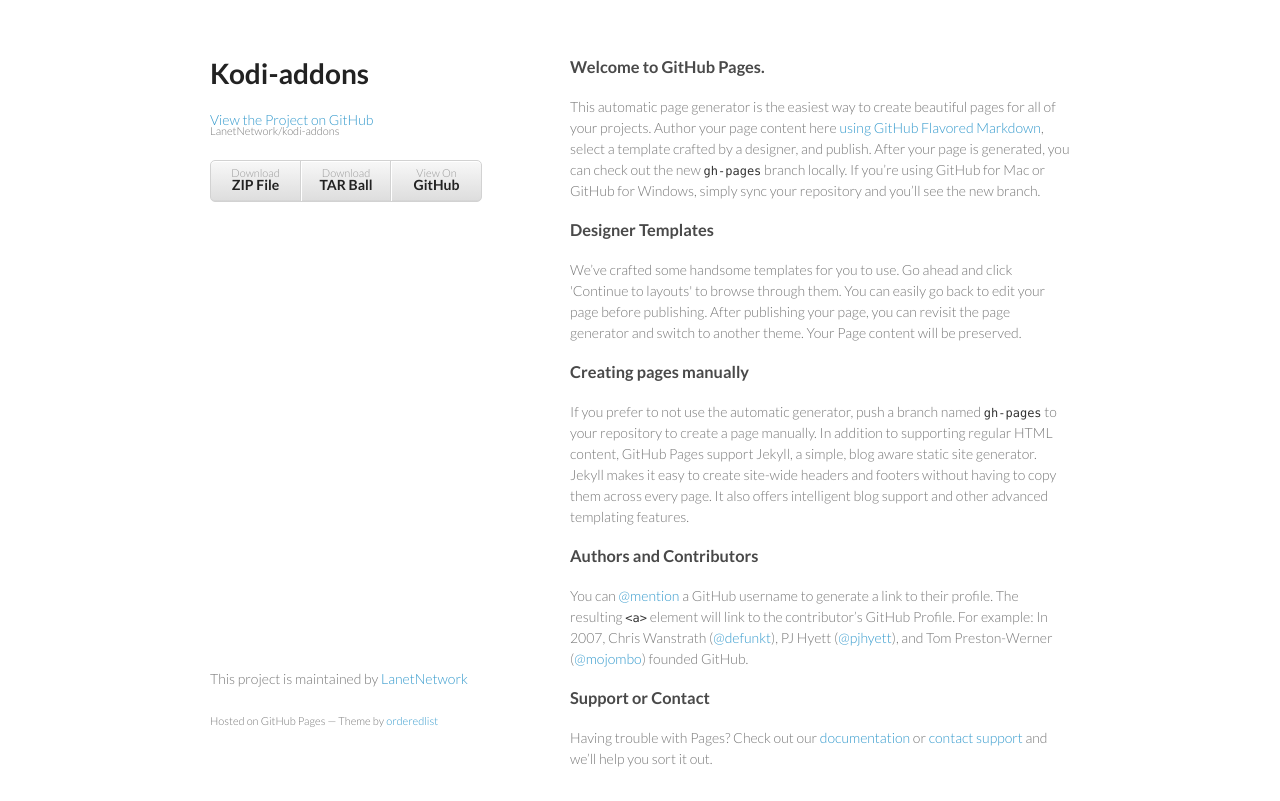
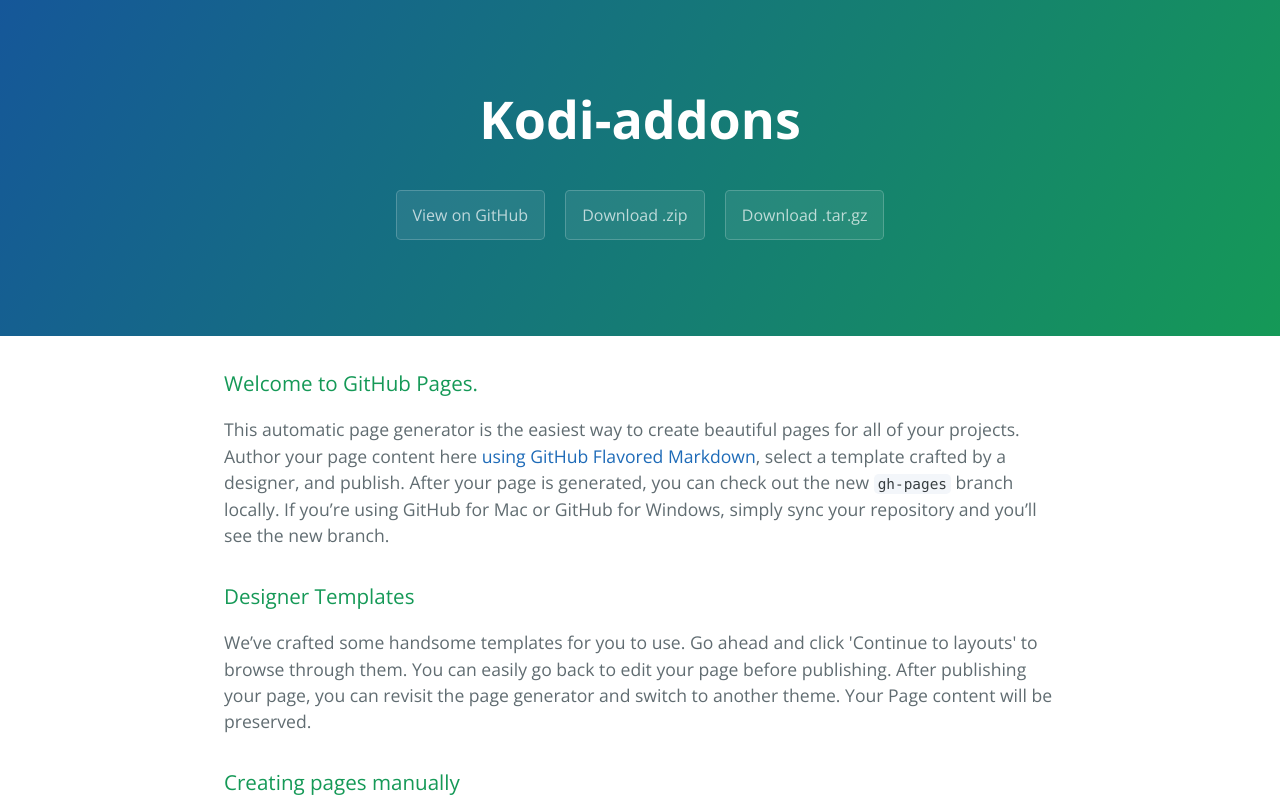
Before and after one commit to LanetNetwork/kodi-addons, a plain HTML site: page index.html in a window 1280 px wide. Shown: the top 801 px of the page. Drawn offline with nearby package versions, Linux system fonts and the light colour scheme.

Commit message:
Create gh-pages branch via GitHub

```diff
--- a/index.html
+++ b/index.html
@@ -1,34 +1,25 @@
-<!doctype html>
-<html>
+<!DOCTYPE html>
+<html lang="en-us">
   <head>
-    <meta charset="utf-8">
-    <meta http-equiv="X-UA-Compatible" content="chrome=1">
+    <meta charset="UTF-8">
     <title>Kodi-addons by LanetNetwork</title>
-
-    <link rel="stylesheet" href="stylesheets/styles.css">
-    <link rel="stylesheet" href="stylesheets/github-light.css">
-    <meta name="viewport" content="width=device-width, initial-scale=1, user-scalable=no">
-    <!--[if lt IE 9]>
-    <script src="//html5shiv.googlecode.com/svn/trunk/html5.js"></script>
-    <![endif]-->
+    <meta name="viewport" content="width=device-width, initial-scale=1">
+    <link rel="stylesheet" type="text/css" href="stylesheets/normalize.css" media="screen">
+    <link href='https://fonts.googleapis.com/css?family=Open+Sans:400,700' rel='stylesheet' type='text/css'>
+    <link rel="stylesheet" type="text/css" href="stylesheets/stylesheet.css" media="screen">
+    <link rel="stylesheet" type="text/css" href="stylesheets/github-light.css" media="screen">
   </head>
   <body>
-    <div class="wrapper">
-      <header>
-        <h1>Kodi-addons</h1>
-        <p></p>
+    <section class="page-header">
+      <h1 class="project-name">Kodi-addons</h1>
+      <h2 class="project-tagline"></h2>
+      <a href="https://github.com/LanetNetwork/kodi-addons" class="btn">View on GitHub</a>
+      <a href="https://github.com/LanetNetwork/kodi-addons/zipball/master" class="btn">Download .zip</a>
+      <a href="https://github.com/LanetNetwork/kodi-addons/tarball/master" class="btn">Download .tar.gz</a>
+    </section>
 
-        <p class="view"><a href="https://github.com/LanetNetwork/kodi-addons">View the Project on GitHub <small>LanetNetwork/kodi-addons</small></a></p>
-
-
-        <ul>
-          <li><a href="https://github.com/LanetNetwork/kodi-addons/zipball/master">Download <strong>ZIP File</strong></a></li>
-          <li><a href="https://github.com/LanetNetwork/kodi-addons/tarball/master">Download <strong>TAR Ball</strong></a></li>
-          <li><a href="https://github.com/LanetNetwork/kodi-addons">View On <strong>GitHub</strong></a></li>
-        </ul>
-      </header>
-      <section>
-        <h3>
+    <section class="main-content">
+      <h3>
 <a id="welcome-to-github-pages" class="anchor" href="#welcome-to-github-pages" aria-hidden="true"><span class="octicon octicon-link"></span></a>Welcome to GitHub Pages.</h3>
 
 <p>This automatic page generator is the easiest way to create beautiful pages for all of your projects. Author your page content here <a href="https://guides.github.com/features/mastering-markdown/">using GitHub Flavored Markdown</a>, select a template crafted by a designer, and publish. After your page is generated, you can check out the new <code>gh-pages</code> branch locally. If you’re using GitHub for Mac or GitHub for Windows, simply sync your repository and you’ll see the new branch.</p>
@@ -52,14 +43,16 @@
 <a id="support-or-contact" class="anchor" href="#support-or-contact" aria-hidden="true"><span class="octicon octicon-link"></span></a>Support or Contact</h3>
 
 <p>Having trouble with Pages? Check out our <a href="https://help.github.com/pages">documentation</a> or <a href="https://github.com/contact">contact support</a> and we’ll help you sort it out.</p>
-      </section>
-      <footer>
-        <p>This project is maintained by <a href="https://github.com/LanetNetwork">LanetNetwork</a></p>
-        <p><small>Hosted on GitHub Pages &mdash; Theme by <a href="https://github.com/orderedlist">orderedlist</a></small></p>
+
+      <footer class="site-footer">
+        <span class="site-footer-owner"><a href="https://github.com/LanetNetwork/kodi-addons">Kodi-addons</a> is maintained by <a href="https://github.com/LanetNetwork">LanetNetwork</a>.</span>
+
+        <span class="site-footer-credits">This page was generated by <a href="https://pages.github.com">GitHub Pages</a> using the <a href="https://github.com/jasonlong/cayman-theme">Cayman theme</a> by <a href="https://twitter.com/jasonlong">Jason Long</a>.</span>
       </footer>
-    </div>
-    <script src="javascripts/scale.fix.js"></script>
-              <script type="text/javascript">
+
+    </section>
+
+            <script type="text/javascript">
             var gaJsHost = (("https:" == document.location.protocol) ? "https://ssl." : "http://www.");
             document.write(unescape("%3Cscript src='" + gaJsHost + "google-analytics.com/ga.js' type='text/javascript'%3E%3C/script%3E"));
           </script>
```
